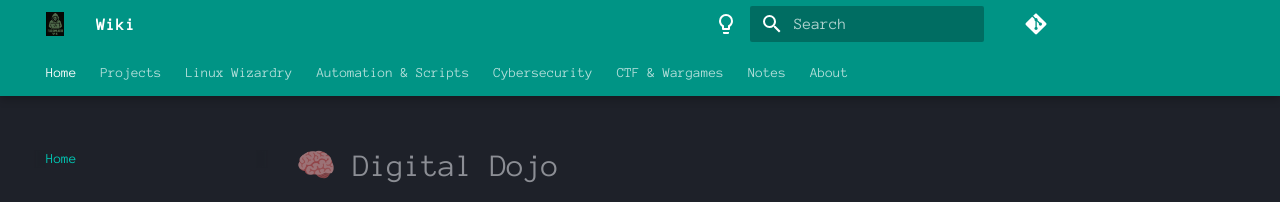
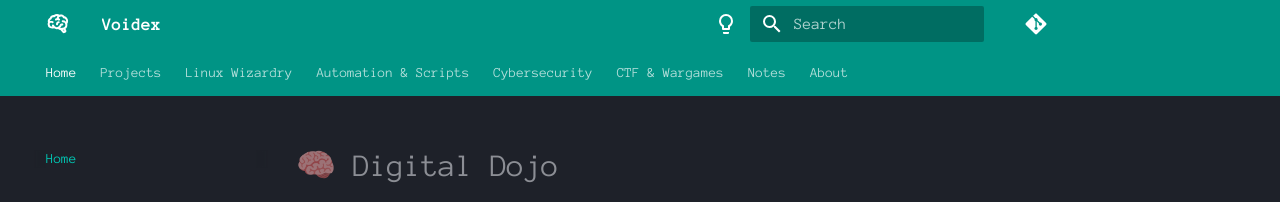
Before and after one commit to Fudomaru/wiki, an MkDocs documentation site: the page built from docs/index.md, in a window 1280 px wide. Shown: the top 202 px of the page. Built offline with MkDocs 1.6.1 and Material for MkDocs 9.7.7, drawn with Linux system fonts in a browser that asks for light colours; comment, search, counter and statistics services are not loaded.

Commit message:
Update navigation

```diff
--- a/mkdocs.yml
+++ b/mkdocs.yml
@@ -1,10 +1,8 @@
-site_name: Wiki
+site_name: Voidex
 site_description: "A Linux & Cybersecurity notebook forged in fire."
 site_author: "Fudomaru"
 
 theme:
-
-  logo: assets/Logo.png
 
   name: material
 
@@ -26,13 +24,6 @@
       quote: fontawesome/solid/quote-left
 
   palette:
-    # Palette toggle for light mode
-    #- scheme: default
-    #toggle:
-        #icon: material/lightbulb
-        #name: Dark
-        #      primary: red
-      #      accent: deep orange
 
     # Palette toggle for dark mode
     - scheme: slate
@@ -49,8 +40,8 @@
   features:
     - navigation.instant
     - navigation.instant.progress
+    - navigation.tracking
     - navigation.tabs
-    - navigation.tabs.sticky
     - navigation.path
     - navigation.top
     - navigation.footer
```
